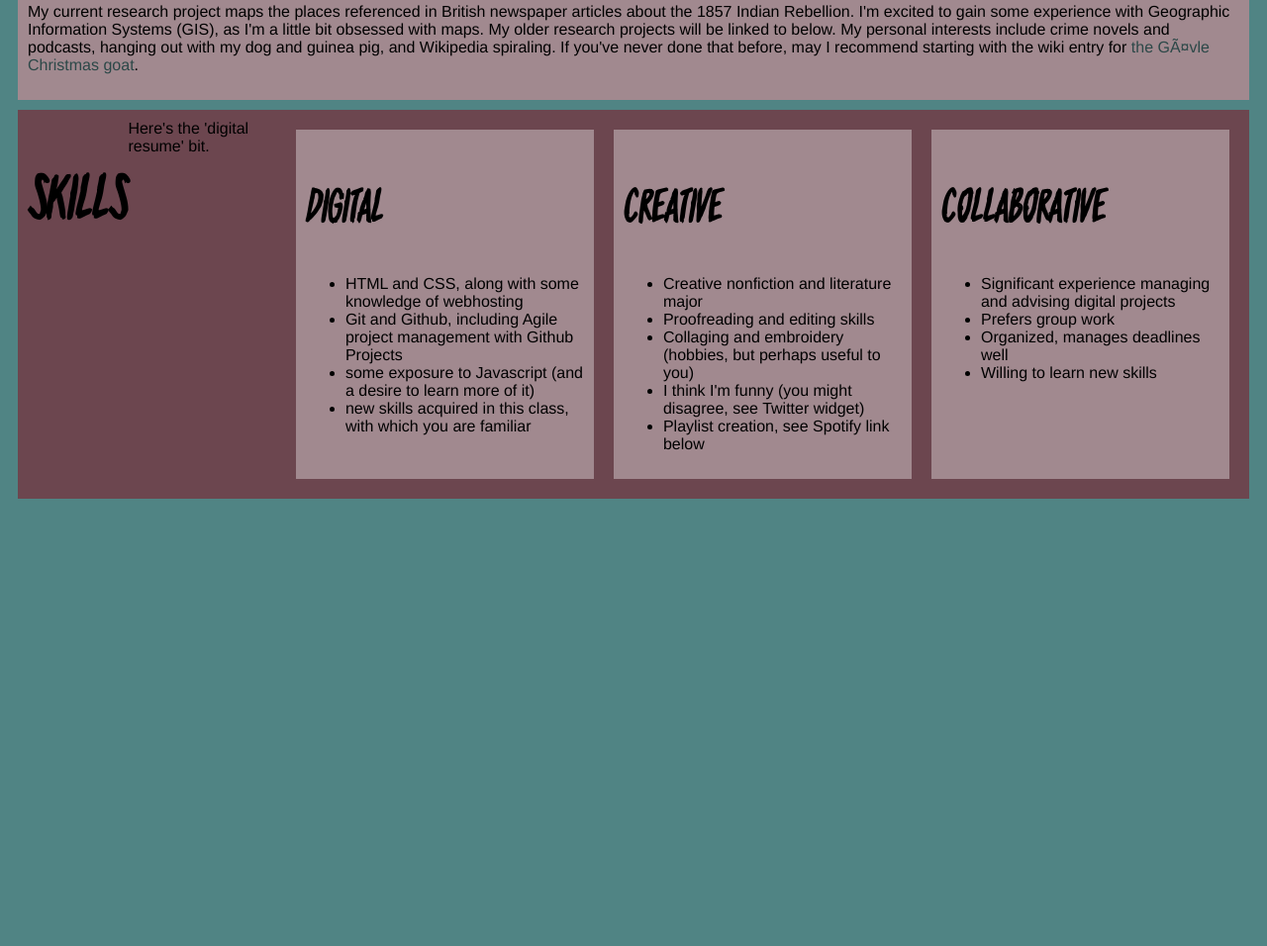
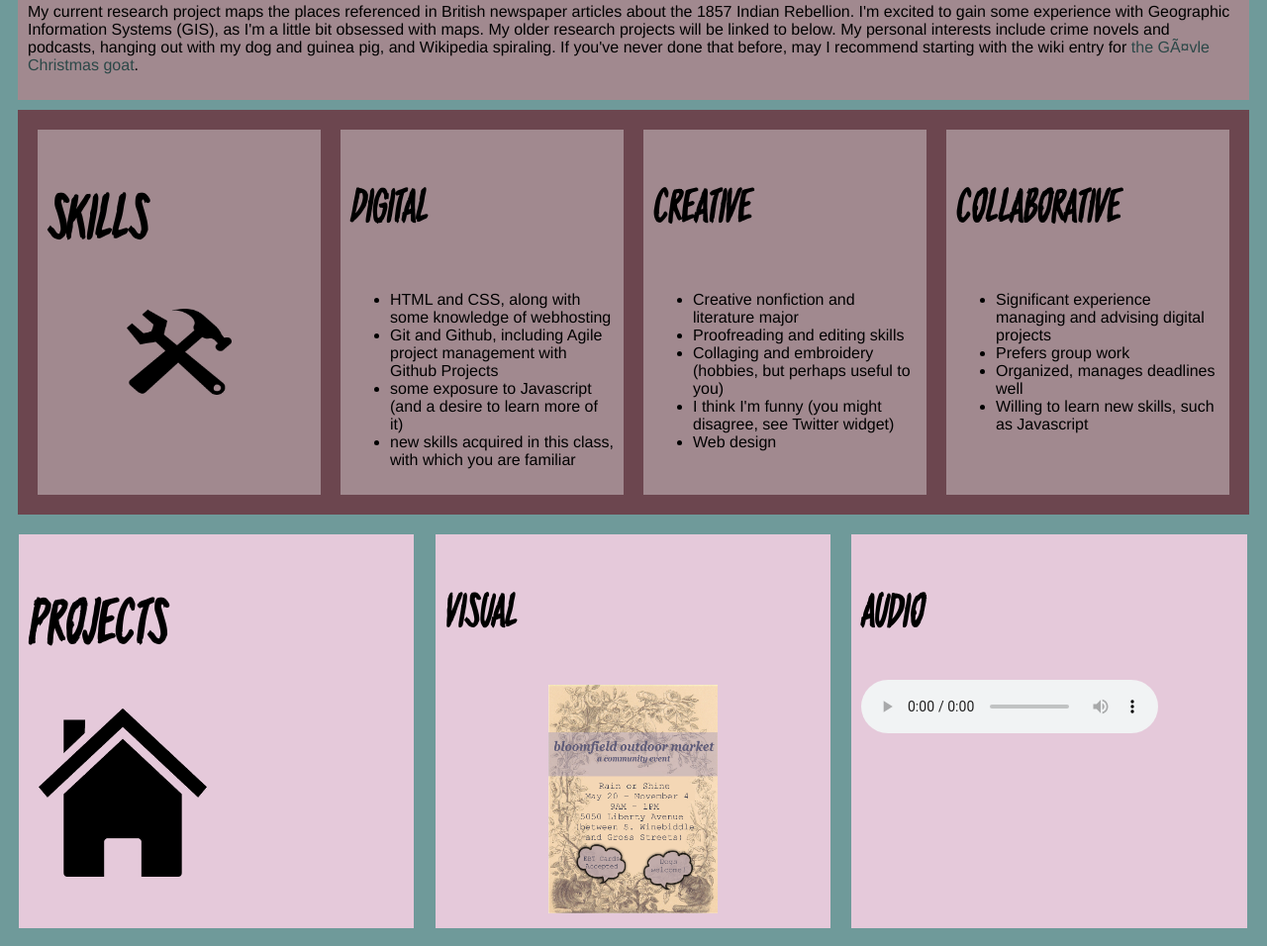
Before and after one commit to gabikeane/digcomp, a plain HTML site: page docs/index.html in a window 1280 px wide. Shown: the part 911-1867 px from the top of the page at 99% size. Before the commit the page ends 1425 px from the top, so only its background shows below. Drawn offline with Linux system fonts and the light colour scheme.

Commit message:
adding content to projects

```diff
--- a/docs/index.html
+++ b/docs/index.html
@@ -17,7 +17,7 @@
                 </ul>
             </div>
         </div>
-        <div class="about" id="about"><div class="container-block">
+        <div class="about" id="about"><div class="body-block">
             <h2>About</h2>
             <p>Hello!  I'm Gabi, please let me join your project!  I am a floppy haired junior with a few useful skills, a very large dog, and, now, a Github pages site. This site will hopefully give you an idea
             of if and how I can contribute to your collaborative project.  I've decided to pitch myself (rather than pitching a project) for a few reasons, including:</p>
@@ -28,7 +28,7 @@
                 <li>to practice creating something for other people</li>
             </ul>
         </div>
-        <div class="container-block">
+        <div class="body-block">
             <h2>Photos</h2>
             <div class="img-block">
             <img src="dutch.jpg" alt="a large dog, licking his nose, in the back seat of a car" />
@@ -36,7 +36,7 @@
             <img src="blue.jpg" alt="a young person throws her arms up on the banks of the Thames river, with the London Eye and Big Ben in the background" />
             <img src="woodstreet.JPG" alt="a young person glances over her shoulder in front of a large, green projection at an art gallery" /></div>
         </div>
-        <div class="container-block">
+        <div class="body-block">
             <h2>Tweets</h2>
             <a class="twitter-timeline" data-height="300" href="https://twitter.com/gabikeane353?ref_src=twsrc%5Etfw">Tweets by Gabi Keane</a> <script async src="//platform.twitter.com/widgets.js" charset="utf-8"></script>
 
@@ -49,8 +49,11 @@
         </div>
         <div id="skills" class="skills">
 
-            <p><h2>Skills</h2>Here's the 'digital resume' bit.</p>
-            <div class="list">
+            <div class="list-block"><h2>Skills</h2>
+            <img class="tool" src="tool_logo_pixabay.png" alt="black hammer and wrench crossed like an x"/>
+                <!-- image is a CC0 .png file from https://pixabay.com/en/tools-union-worker-industrial-312334/-->
+            </div>
+            <div class="list-block">
                 <h3>Digital</h3>
                 <ul>
                     <li>HTML and CSS, along with some knowledge of webhosting</li>
@@ -60,26 +63,50 @@
                 </ul>
 
             </div>
-            <div class="list">
+            <div class="list-block">
                 <h3>Creative</h3>
                 <ul>
                     <li>Creative nonfiction and literature major</li>
                     <li>Proofreading and editing skills</li>
                     <li>Collaging and embroidery (hobbies, but perhaps useful to you)</li>
                     <li>I think I'm funny (you might disagree, see Twitter widget)</li>
-                    <li>Playlist creation, see Spotify link below</li>
+                    <li>Web design</li>
                 </ul>
             </div>
-            <div class="list">
+            <div class="list-block">
                 <h3>Collaborative</h3>
                 <ul>
                     <li>Significant experience managing and advising digital projects</li>
                     <li>Prefers group work</li>
                     <li>Organized, manages deadlines well</li>
-                    <li>Willing to learn new skills</li>
+                    <li>Willing to learn new skills, such as Javascript</li>
                 </ul>
             </div>
 
             </div>
+        <div class="projects" id="projects">
+            <div class="body-block">
+                <h2>Projects</h2>
+                <img class="house" src="home_logo_pixabay.png" alt="black logo of a house"/>
+                <!-- Image from https://pixabay.com/en/home-house-silhouette-icon-146585/ -->
+            </div>
+            <div class="body-block">
+                <h3>Visual</h3>
+                <div class="img-block">
+                <img src="09_11_2017_catsposter.jpg" alt="a poster for Pittsburgh's Bloomfield farmers market, featuring two playful cats with speech bubbles"/>
+                 </div>
+            </div>
+            <div class="body-block">
+                <h3>Audio</h3>
+                <audio controls>
+                    <source src="home_final.mp3" type="audio/mpeg"/>
+                    Your browser does not support HTML audio.
+                </audio>
+            </div>
+            <div class="links" id="links">
+
+            </div>
+
+        </div>
     </body>
 </html>
--- a/docs/pitch.css
+++ b/docs/pitch.css
@@ -1,6 +1,6 @@
 body {
     font-family: 'Helvetica', 'sans serif';
-    background-color: #508484;
+    background-color: #6F9A9A;
 }
 
 .menu {
@@ -57,18 +57,18 @@ h3 {
     font-size: 3em;
     color: black;
 }
-.about {
+.about, .projects {
     display: flex;
     justify-content: space-around;
 
 }
-.container-block {
+.body-block {
     width: 30%;
     height: auto;
 
     padding: 10px;
     margin: 10px;
-    background-color: #95849B;
+    background-color: #E5C9DA;
     border: 5px #404040;
     }
 .img-block{
@@ -102,16 +102,32 @@ img {
 .skills > p {
     display: flex;
 }
-div.list {
+div.list-block {
     width: 30%;
     height: auto;
-
+    display: flex;
+    justify-content: flex-start;
+    flex-direction: column;
     padding: 10px;
     margin: 10px;
     background-color: #A1898F;
 
 
     }
+.tool {
+    height: 25%;
+    width: 40%;
+    margin-right: auto;
+    margin-left: auto;
+    padding: 5px;
+
+}
+.house {
+
+    display: block;
+    text-align: center;
+    padding: 5px;
+    }
 
 
 /* all colors from coolors font generator, available at https://coolors.co/6C464F-508484-c5e0d8-95849B-ceabb1 */
```
Also changed, not shown: docs/09_11_2017_catsposter.jpg (added), docs/home_logo_pixabay.png (added), docs/tool_logo_pixabay.png (added), 1 other file.
